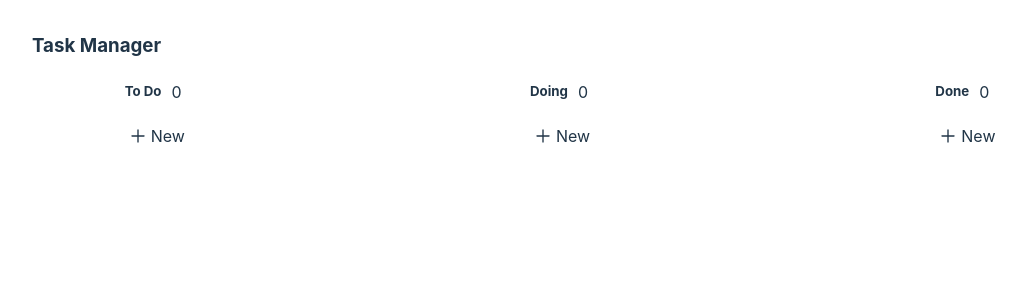
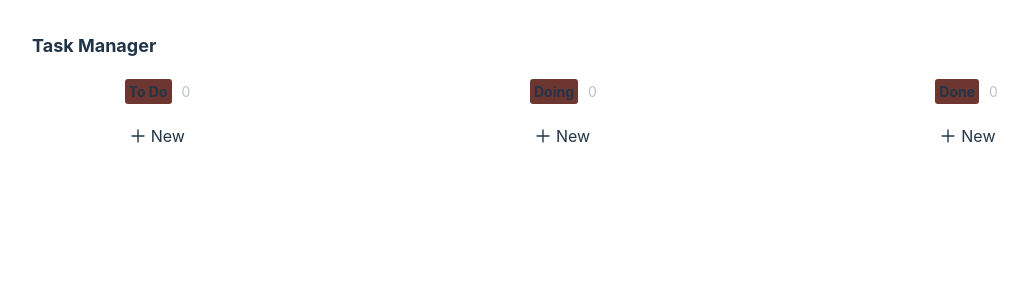
Before and after one commit to JoaoJuliasz/task-list, a React (Vite) app: page / in a window 1280 px wide. Shown: the top 300 px of the page, without its empty margins (0-1028 px from the left). Built offline with nearby package versions, Linux system fonts and the light colour scheme.

Commit message:
style: :lipstick: add styles into List title and tasks header

```diff
--- a/src/components/TaskContainer/components/Header/Header.tsx
+++ b/src/components/TaskContainer/components/Header/Header.tsx
@@ -1,5 +1,7 @@
 import { Dispatch, SetStateAction, useState } from "react";
 import { DeleteOutlined, PlusOutlined } from '@ant-design/icons'
+
+import style from './header.module.css'
 
 
 type Props = {
@@ -12,11 +14,6 @@ type Props = {
 const Header = ({ title, taskList, handleAdd, setTaskList }: Props) => {
     const [edit, setEdit] = useState<boolean>(false)
     const [headerTitle, setHeaderTitle] = useState<string>(title)
-    const [showOptions, setShowOptions] = useState<boolean>(false)
-
-    const handleOptions = (value: boolean) => {
-        setShowOptions(value)
-    }
 
     const handleDelete = () => {
         setTaskList([])
@@ -26,23 +23,21 @@ const Header = ({ title, taskList, handleAdd, setTaskList }: Props) => {
     }
 
     return (
-        <div style={{ display: 'flex', alignItems: 'center', justifyContent: 'space-between', marginBottom: '20px' }}
-            onMouseEnter={() => handleOptions(true)}
-            onMouseLeave={() => handleOptions(false)}>
-            <div style={{ display: 'flex', alignItems: 'center', justifyContent: 'center', cursor: 'pointer' }}>
+        <div className={style.container}>
+            <div className={style.titleContainer}>
                 {edit ?
                     <input value={headerTitle}
-                    autoFocus onBlur={() => setEdit(false)}
-                    style={{background: 'transparent', border: 'none', outline: 'none'}}
-                    onChange={e => setHeaderTitle(e.target.value)} />
+                        autoFocus onBlur={() => setEdit(false)}
+                        className={style.updateTitle}
+                        onChange={e => setHeaderTitle(e.target.value)} />
                     :
-                    <h5 style={{ margin: '0 10px 0 0' }} onClick={() => setEdit(true)}>{headerTitle}</h5>}
-                {!edit ? <span>{taskList.length}</span> : null}
+                    <h5 className={style.title} onClick={() => setEdit(true)}>{headerTitle}</h5>}
+                {!edit ? <span className={style.count}>{taskList.length}</span> : null}
             </div>
-            {showOptions ? <div>
-                <PlusOutlined style={{ marginRight: '10px', cursor: 'pointer' }} onClick={() => handleAdd(true)} />
-                <DeleteOutlined style={{ cursor: 'pointer' }} onClick={handleDelete} />
-            </div> : null}
+            <div className={style.optionsContainer}>
+                <PlusOutlined onClick={() => handleAdd(true)} />
+                <DeleteOutlined onClick={handleDelete} />
+            </div>
         </div>
     );
 };
--- /dev/null
+++ b/src/components/TaskContainer/components/Header/header.module.css
@@ -0,0 +1,47 @@
+.container {
+    display: flex;
+    align-items: center;
+    justify-content: space-between;
+    margin-bottom: 20px;
+}
+
+.container .titleContainer {
+    display: flex;
+    align-items: center;
+    justify-content: center;
+}
+
+.container .titleContainer .title {
+    font-size: 14px;
+    padding: 2px 4px;
+    background: #6e3630;
+    margin: 0 10px 0 0;
+    border-radius: 3px;
+    cursor: text;
+}
+
+.container .titleContainer .updateTitle {
+    background: transparent;
+    border: none;
+    outline: none;
+}
+
+.container .titleContainer .count {
+    font-size: 14px;
+    opacity: 0.3;
+}
+
+.container .optionsContainer {
+    opacity: 0;
+}
+
+.container:hover .optionsContainer {
+    opacity: 1;
+    transition: 0.3s opacity;
+}
+
+.container .optionsContainer span{
+    font-size: 14px;
+    cursor: pointer;
+    margin: 0 5px;
+}
--- a/src/components/Title/title.module.css
+++ b/src/components/Title/title.module.css
@@ -3,7 +3,7 @@
 }
 
 .container .titleChange {
-    font-size: 1.17em;
+    font-size: 18px;
     border: none;
     background: transparent;
     outline: none;
@@ -14,8 +14,12 @@
     padding: 0;
     margin: 0;
     text-align: start;
+    line-height: 1.5;
 }
 
 .container .title {
     margin: 0;
+    cursor: text;
+    font-size: 18px;
+
 }
```
Also changed, not shown: src/components/Title/title.module.scss (deleted).
